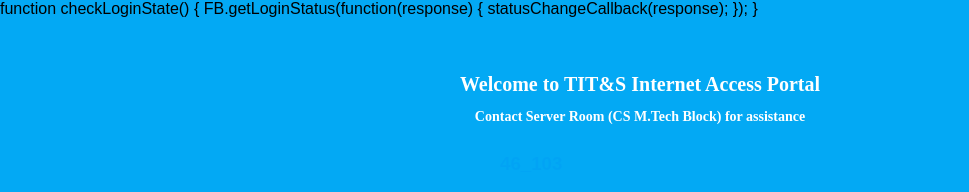
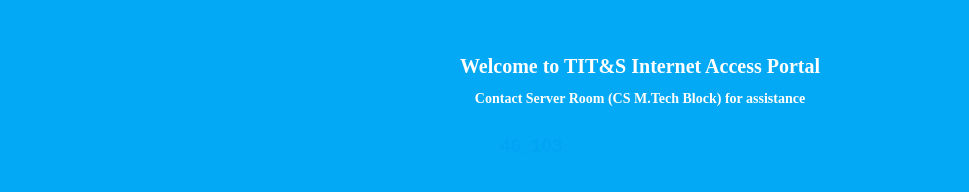
Before and after one commit to SmileVinocha/Internet-Access-Portal-for-TIT-S, a plain HTML site: page index.html in a window 1280 px wide. Shown: the top 192 px of the page, without its empty margins (0-969 px from the left). Drawn offline with Linux system fonts and the light colour scheme.

Commit message:
Update index.html

```diff
--- a/index.html
+++ b/index.html
@@ -156,11 +156,6 @@ body
   onlogin="checkLoginState();">
 </fb:login-button>
 
-function checkLoginState() {
-  FB.getLoginStatus(function(response) {
-    statusChangeCallback(response);
-  });
-}
 
            <h1>Welcome to TIT&S Internet Access Portal</h1>
           <h2>Contact Server Room (CS M.Tech Block) for assistance</h2>
```
